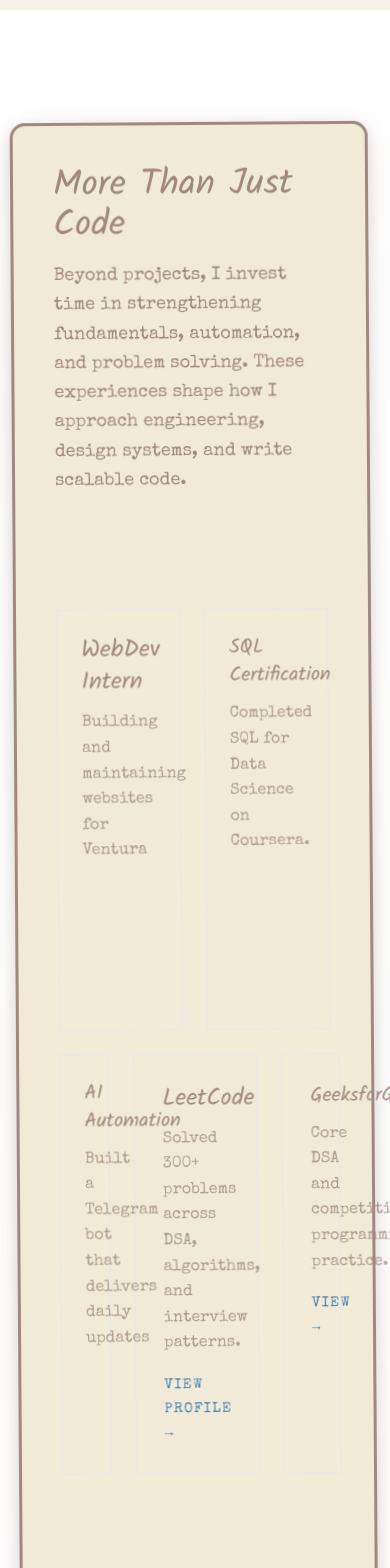
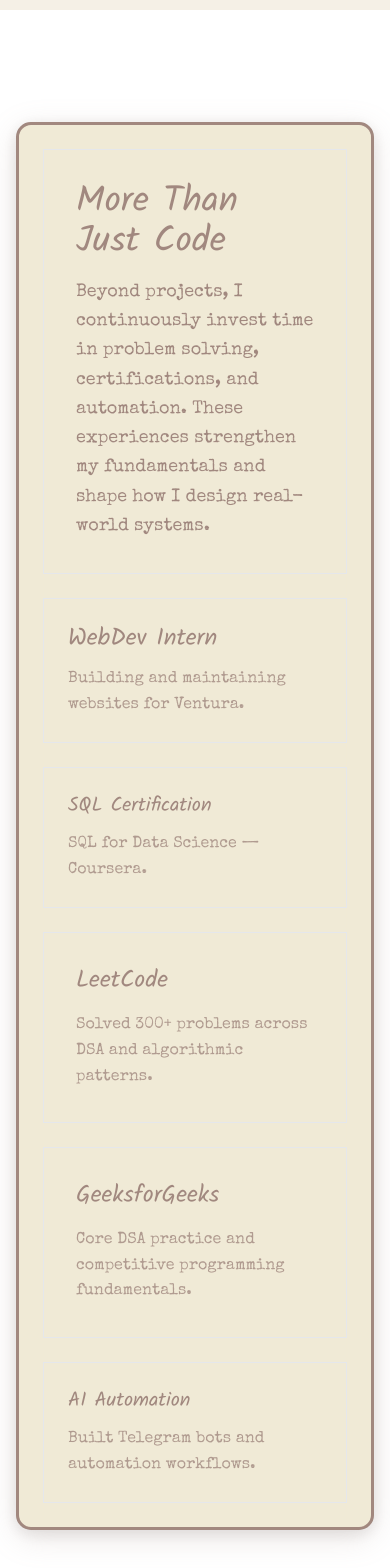
Before and after one commit to wndrthndr/portfolio, a React (Vite) app: page / in a window 390 px wide. Shown: the part 4120-5688 px from the top of the page. Built offline with nearby package versions, Linux system fonts and the light colour scheme.

Commit message:
Update More.tsx

```diff
--- a/src/components/More.tsx
+++ b/src/components/More.tsx
@@ -1,21 +1,6 @@
 import React from "react";
 
 const More = () => {
-  const scraps = [
-    {
-      title: "WebDev Intern",
-      description: "Building and maintaining websites for Ventura",
-    },
-    {
-      title: "SQL Certification",
-      description: "Completed SQL for Data Science on Coursera.",
-    },
-    {
-      title: "AI Automation",
-      description: "Built a Telegram bot that delivers daily updates",
-    },
-  ];
-
   return (
     <section id="More" className="py-28 bg-white">
       <div className="container mx-auto px-4">
@@ -23,105 +8,102 @@ const More = () => {
         {/* OUTER FRAME */}
         <div
           className="
-            max-w-6xl mx-auto
+            max-w-7xl mx-auto
             bg-vintage-cream
             sketched-border
             shadow-vintage
-            p-10 md:p-14
+            p-6 md:p-8
           "
-          style={{ transform: "rotate(-0.4deg)" }}
         >
-          {/* GRID INSIDE FRAME */}
-          <div className="grid grid-cols-4 grid-rows-4 gap-6">
-
-            {/* BIG CONTEXT BLOCK */}
-            <div className="col-span-4 row-span-1">
+          {/* GRID */}
+          <div
+            className="
+              grid
+              grid-cols-1
+              lg:grid-cols-4
+              grid-rows-[auto_auto]
+              gap-6
+            "
+          >
+            {/* TOP WIDE BLOCK */}
+            <div className="lg:col-span-2 border border-vintage-brown/30 p-8">
               <h2 className="handwritten text-4xl text-vintage-brown mb-4">
                 More Than Just Code
               </h2>
-              <p className="typewriter text-vintage-brown text-lg leading-relaxed max-w-3xl">
-                Beyond projects, I invest time in strengthening fundamentals,
-                automation, and problem solving. These experiences shape how I
-                approach engineering, design systems, and write scalable code.
+              <p className="typewriter text-vintage-brown text-lg leading-relaxed">
+                Beyond projects, I continuously invest time in problem solving,
+                certifications, and automation. These experiences strengthen my
+                fundamentals and shape how I design real-world systems.
               </p>
             </div>
 
-            {/* WEBDEV INTERN */}
-            <div className="col-span-2 row-span-1 border border-vintage-brown/30 p-6">
+            {/* RIGHT BLOCK A */}
+            <div className="border border-vintage-brown/30 p-6">
               <h3 className="handwritten text-2xl text-vintage-brown mb-3">
-                {scraps[0].title}
+                WebDev Intern
               </h3>
               <p className="typewriter text-vintage-brown opacity-80">
-                {scraps[0].description}
+                Building and maintaining websites for Ventura.
               </p>
             </div>
 
-            {/* SQL CERT */}
-            <div className="col-span-2 row-span-1 border border-vintage-brown/30 p-6">
+            {/* RIGHT BLOCK B */}
+            <div className="border border-vintage-brown/30 p-6">
               <h3 className="handwritten text-xl text-vintage-brown mb-3">
-                {scraps[1].title}
+                SQL Certification
               </h3>
               <p className="typewriter text-vintage-brown opacity-80">
-                {scraps[1].description}
+                SQL for Data Science — Coursera.
               </p>
             </div>
 
-            {/* AI AUTOMATION */}
-            <div className="col-span-1 row-span-1 border border-vintage-brown/30 p-6">
-              <h3 className="handwritten text-xl text-vintage-brown mb-3">
-                {scraps[2].title}
-              </h3>
-              <p className="typewriter text-vintage-brown opacity-80">
-                {scraps[2].description}
-              </p>
-            </div>
-
-            {/* LEETCODE (ANCHOR) */}
+            {/* LEETCODE (BOTTOM LEFT) */}
             <a
               href="https://leetcode.com/yourusername"
               target="_blank"
               className="
-                col-span-2 row-span-1
                 border border-vintage-brown/50
-                p-7
+                p-8
                 hover:bg-vintage-brown/5
                 transition-colors
               "
             >
-              <h3 className="handwritten text-2xl text-vintage-brown mb-3">
+              <h3 className="handwritten text-2xl text-vintage-brown mb-4">
                 LeetCode
               </h3>
-              <p className="typewriter text-vintage-brown opacity-80 mb-4">
-                Solved 300+ problems across DSA, algorithms, and interview
-                patterns.
+              <p className="typewriter text-vintage-brown opacity-80">
+                Solved 300+ problems across DSA and algorithmic patterns.
               </p>
-              <span className="text-sm uppercase tracking-widest text-vintage-blue">
-                View Profile →
-              </span>
             </a>
 
-            {/* GEEKSFORGEEKS (ANCHOR) */}
+            {/* GEEKSFORGEEKS (BOTTOM CENTER) */}
             <a
               href="https://auth.geeksforgeeks.org/user/yourusername"
               target="_blank"
               className="
-                col-span-1 row-span-1
                 border border-vintage-brown/50
-                p-7
+                p-8
                 hover:bg-vintage-brown/5
                 transition-colors
               "
             >
-              <h3 className="handwritten text-xl text-vintage-brown mb-3">
+              <h3 className="handwritten text-2xl text-vintage-brown mb-4">
                 GeeksforGeeks
               </h3>
-              <p className="typewriter text-vintage-brown opacity-80 mb-4">
-                Core DSA and competitive programming practice.
+              <p className="typewriter text-vintage-brown opacity-80">
+                Core DSA practice and competitive programming fundamentals.
               </p>
-              <span className="text-sm uppercase tracking-widest text-vintage-blue">
-                View →
-              </span>
             </a>
+
+            {/* RIGHT BLOCK C (OPTIONAL / FUTURE) */}
+            <div className="border border-vintage-brown/30 p-6">
+              <h3 className="handwritten text-xl text-vintage-brown mb-3">
+                AI Automation
+              </h3>
+              <p className="typewriter text-vintage-brown opacity-80">
+                Built Telegram bots and automation workflows.
+              </p>
+            </div>
 
           </div>
         </div>
```
